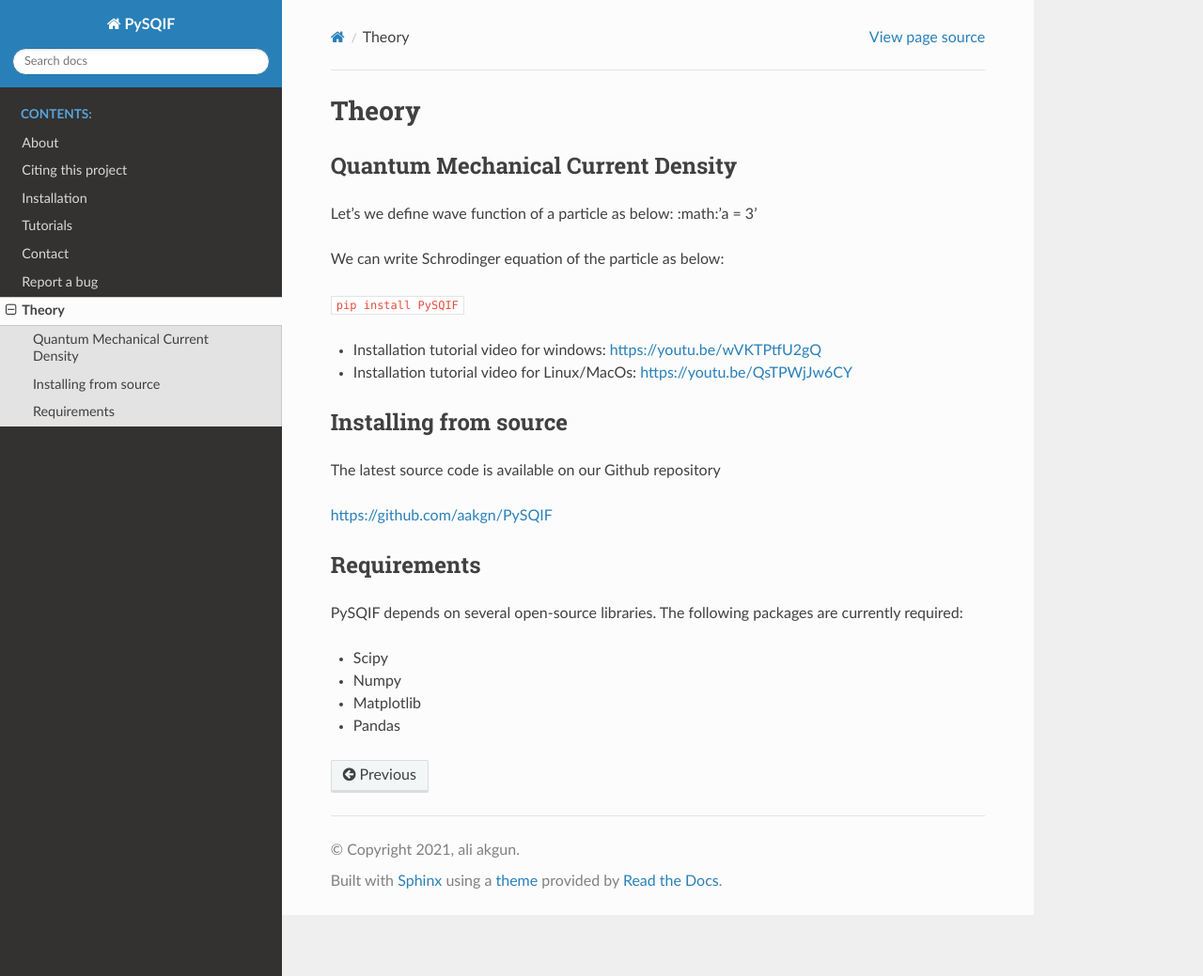
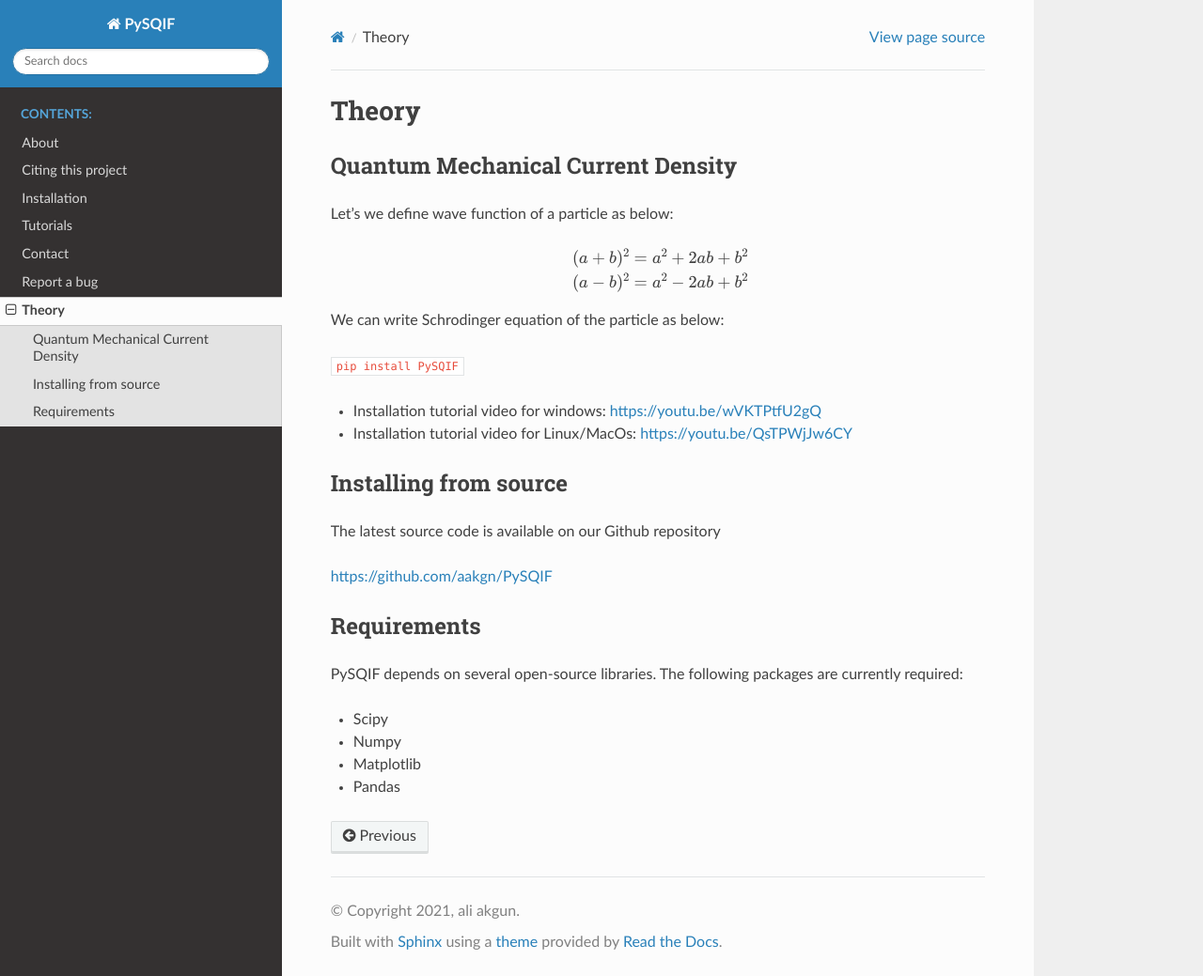
Before and after one commit to aakgn/PySQIF, a Sphinx documentation site: the page built from docs/source/theory.rst, in a window 1280 px wide and 1039 px high. Shown: the whole window at 94% size. Built offline with Sphinx 7.4.7 and the Read the Docs theme 2.0.0, drawn with Linux system fonts in a browser that asks for light colours; pages that are not in the unit, such as notebooks, are missing from menus.

Commit message:
Update theory.rst

```diff
--- a/docs/source/theory.rst
+++ b/docs/source/theory.rst
@@ -5,7 +5,12 @@ Theory
 Quantum Mechanical Current Density
 ==================
 Let's we define wave function of a particle as below:
-:math:'a = 3'
+
+.. math::
+
+   (a + b)^2 = a^2 + 2ab + b^2
+
+   (a - b)^2 = a^2 - 2ab + b^2
 
 We can write Schrodinger equation of the particle as below:
 
```
